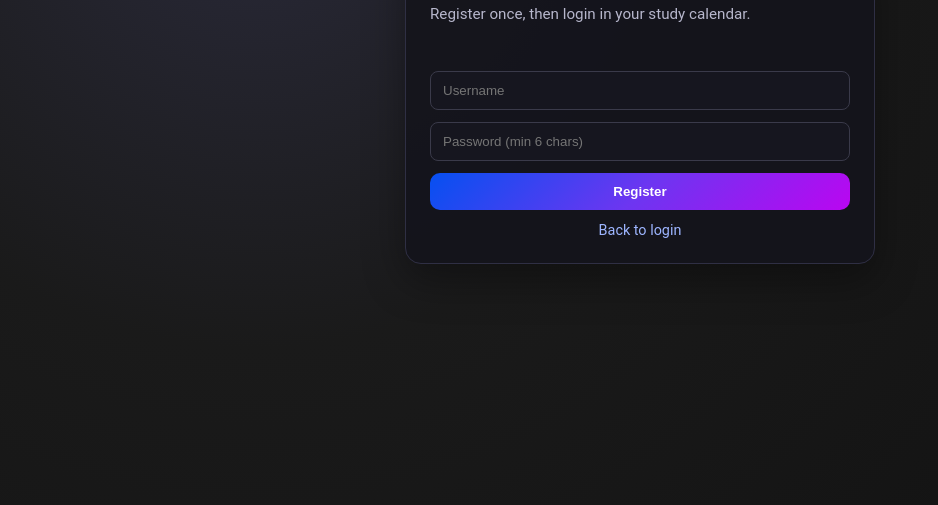
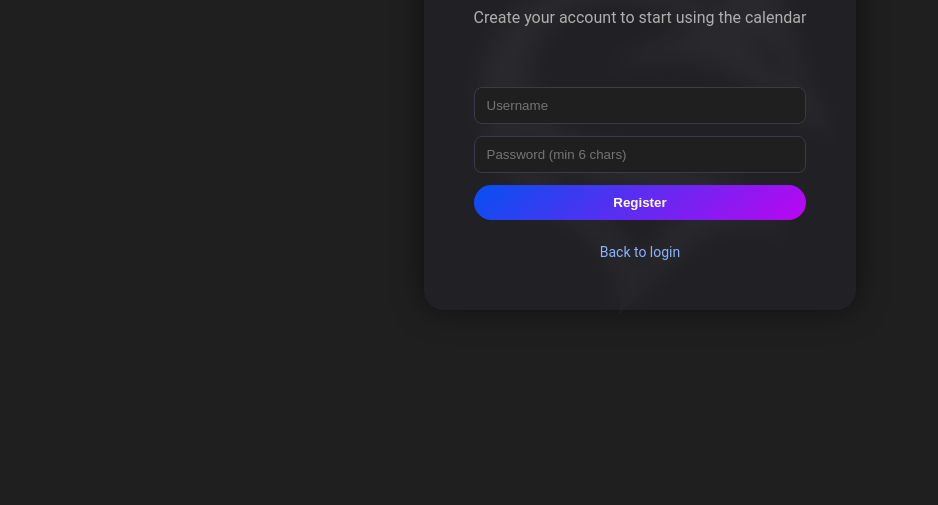
Before and after one commit to MinkerPro99/MinkerPage, a plain HTML site: page pages/register.html in a window 1280 px wide. Shown: the part 295-800 px from the top of the page, without its empty margins (0-938 px from the left). Drawn offline with Linux system fonts and the light colour scheme.

Commit message:
fix logins

```diff
--- a/pages/register.html
+++ b/pages/register.html
@@ -9,68 +9,112 @@
   <title>Register - Study Calendar</title>
   <link rel="stylesheet" href="../css/style.css">
   <style>
-    body {
-      margin: 0;
-      min-height: 100vh;
-      display: grid;
-      place-items: center;
-      background: radial-gradient(circle at 20% 20%, #2a2a3a 0%, #1a1a1a 40%, #111 100%);
-      color: #fff;
-      font-family: Roboto, sans-serif;
+    * {
+      color-scheme: dark;
     }
 
-    .card {
-      width: min(420px, 92vw);
-      background: rgba(20, 20, 28, 0.92);
-      border: 1px solid #2f2f44;
-      border-radius: 16px;
-      padding: 24px;
-      box-shadow: 0 16px 40px rgba(0, 0, 0, 0.35);
+    html {
+      background-color: #1f1f1f;
     }
 
-    .title {
-      margin: 0 0 8px;
-      font-size: 1.4rem;
+    body {
+      background-color: transparent;
+      color: #ffffff;
+      font-family: 'Roboto', sans-serif;
+      margin: 0;
+      padding: 0;
+      position: relative;
+    }
+
+    body::before {
+      content: '';
+      position: fixed;
+      top: 50%;
+      left: 50%;
+      width: 80vmin;
+      height: 80vmin;
+      transform: translate(-50%, -50%);
+      background-image: url('/img/1kIcon.png');
+      background-size: cover;
+      background-repeat: no-repeat;
+      background-position: center;
+      opacity: 0.35;
+      filter: grayscale(1) brightness(1.2);
+      z-index: 0;
+      pointer-events: none;
+    }
+
+    .login-screen {
+      height: 100vh;
+      display: flex;
+      justify-content: center;
+      align-items: center;
+      background-color: rgba(31, 31, 31, 0.5);
+    }
+
+    .login-card {
+      border-radius: 20px;
+      background-color: rgba(43, 43, 64, 0.2);
+      box-shadow: 0 0 30px rgba(0, 0, 0, 0.5);
+      padding: 50px;
+      text-align: center;
+      backdrop-filter: blur(10px);
+    }
+
+    .login-card h2 {
+      color: #ffffff;
+      margin: 0 0 30px;
       font-weight: 700;
     }
 
-    .subtitle {
-      margin: 0 0 18px;
-      color: #b7b7cc;
-      font-size: 0.95rem;
+    .login-card p {
+      color: #b0b0b0;
+      margin-bottom: 30px;
+    }
+
+    .auth-fields {
+      display: grid;
+      gap: 12px;
+      min-width: 320px;
     }
 
     .field {
       width: 100%;
       box-sizing: border-box;
-      padding: 11px 12px;
-      margin-bottom: 12px;
+      padding: 10px 12px;
       border-radius: 8px;
       border: 1px solid #3a3a4a;
-      background: #16161f;
-      color: #fff;
+      background: #1f1f1f;
+      color: #ffffff;
     }
 
-    .btn {
+    .login-btn {
       width: 100%;
-      border: 0;
-      border-radius: 10px;
-      padding: 11px 12px;
-      background: linear-gradient(135deg, #0650f1 0%, #6c36f1 50%, #ba06f1 100%);
-      color: #fff;
+      background: linear-gradient(135deg, #0650f1 0%, #ba06f1 100%);
+      border: none;
+      color: white;
+      padding: 10px 25px;
+      border-radius: 25px;
       font-weight: 600;
       cursor: pointer;
+      transition: all 0.3s ease;
+    }
+
+    .login-btn:hover {
+      transform: translateY(-2px);
+      box-shadow: 0 5px 20px rgba(6, 80, 241, 0.4);
+      color: white;
+      text-decoration: none;
     }
 
     .hint {
       margin-top: 12px;
-      font-size: 0.9rem;
-      color: #9db5ff;
+      font-size: 14px;
       text-align: center;
     }
 
     .hint a {
-      color: #9db5ff;
+      color: #8ab3ff;
       text-decoration: none;
     }
 
@@ -84,28 +128,58 @@
     .msg.ok {
       color: #8ef0b7;
     }
+
+    @media (max-width: 768px) {
+      .login-card {
+        padding: 30px 20px;
+      }
+    }
+
+    @media (max-width: 600px) {
+      .login-card {
+        padding: 20px;
+        width: 92vw;
+      }
+
+      .login-btn {
+        padding: 12px 18px;
+        border-radius: 12px;
+        font-size: 15px;
+      }
+
+      body::before {
+        width: 110vmin;
+        height: 110vmin;
+        opacity: 0.2;
+      }
+    }
   </style>
 </head>
 
 <body>
-  <div class="card">
-    <h1 class="title">Create Account</h1>
-    <p class="subtitle">Register once, then login in your study calendar.</p>
+  <div class="login-screen">
+    <div class="login-card">
+      <h2>📚 Study Calendar</h2>
+      <p>Create your account to start using the calendar</p>
 
-    <div id="msg" class="msg"></div>
+      <div id="msg" class="msg"></div>
 
-    <input id="username" class="field" type="text" placeholder="Username" minlength="3" />
-    <input id="password" class="field" type="password" placeholder="Password (min 6 chars)" minlength="6" />
-
-    <button id="registerBtn" class="btn">Register</button>
-
-    <div class="hint">
-      <a href="./studyCallendar.html">Back to login</a>
+      <div class="auth-fields">
+        <input id="username" class="field" type="text" placeholder="Username" minlength="3" />
+        <input id="password" class="field" type="password" placeholder="Password (min 6 chars)" minlength="6" />
+        <button id="registerBtn" class="login-btn">Register</button>
+        <div class="hint">
+          <a href="./studyCallendar.html">Back to login</a>
+        </div>
+      </div>
     </div>
   </div>
 
   <script>
-    const API_BASE_URL = localStorage.getItem('calendarApiBase') || '/api';
+    const defaultApiBase = (location.hostname === 'localhost' || location.hostname === '127.0.0.1')
+      ? 'http://127.0.0.1:5050/api'
+      : '/api';
+    const API_BASE_URL = localStorage.getItem('calendarApiBase') || defaultApiBase;
 
     const msgEl = document.getElementById('msg');
     const usernameEl = document.getElementById('username');
@@ -115,6 +189,26 @@
     function setMessage(text, ok = false) {
       msgEl.textContent = text;
       msgEl.className = ok ? 'msg ok' : 'msg';
+    }
+
+    async function parseResponseJsonSafe(response) {
+      const rawText = await response.text();
+      if (!rawText) {
+        return { _rawText: '' };
+      }
+
+      try {
+        const parsed = JSON.parse(rawText);
+        if (parsed && typeof parsed === 'object') {
+          parsed._rawText = rawText;
+        }
+        return parsed;
+      } catch {
+        return {
+          error: `Unexpected non-JSON response (HTTP ${response.status})`,
+          _rawText: rawText
+        };
+      }
     }
 
     async function register() {
@@ -141,9 +235,12 @@
           body: JSON.stringify({ username, password })
         });
 
-        const data = await response.json();
+        const data = await parseResponseJsonSafe(response);
         if (!response.ok) {
-          throw new Error(data.error || 'Registration failed');
+          const fallback = data._rawText
+            ? `Registration failed (HTTP ${response.status}): ${data._rawText.slice(0, 180)}`
+            : `Registration failed (HTTP ${response.status})`;
+          throw new Error(data.error || fallback);
         }
 
         setMessage('Account created. Redirecting to login...', true);
```
Also changed, not shown: pages/studyCallendar.html (+29 -12 lines).
